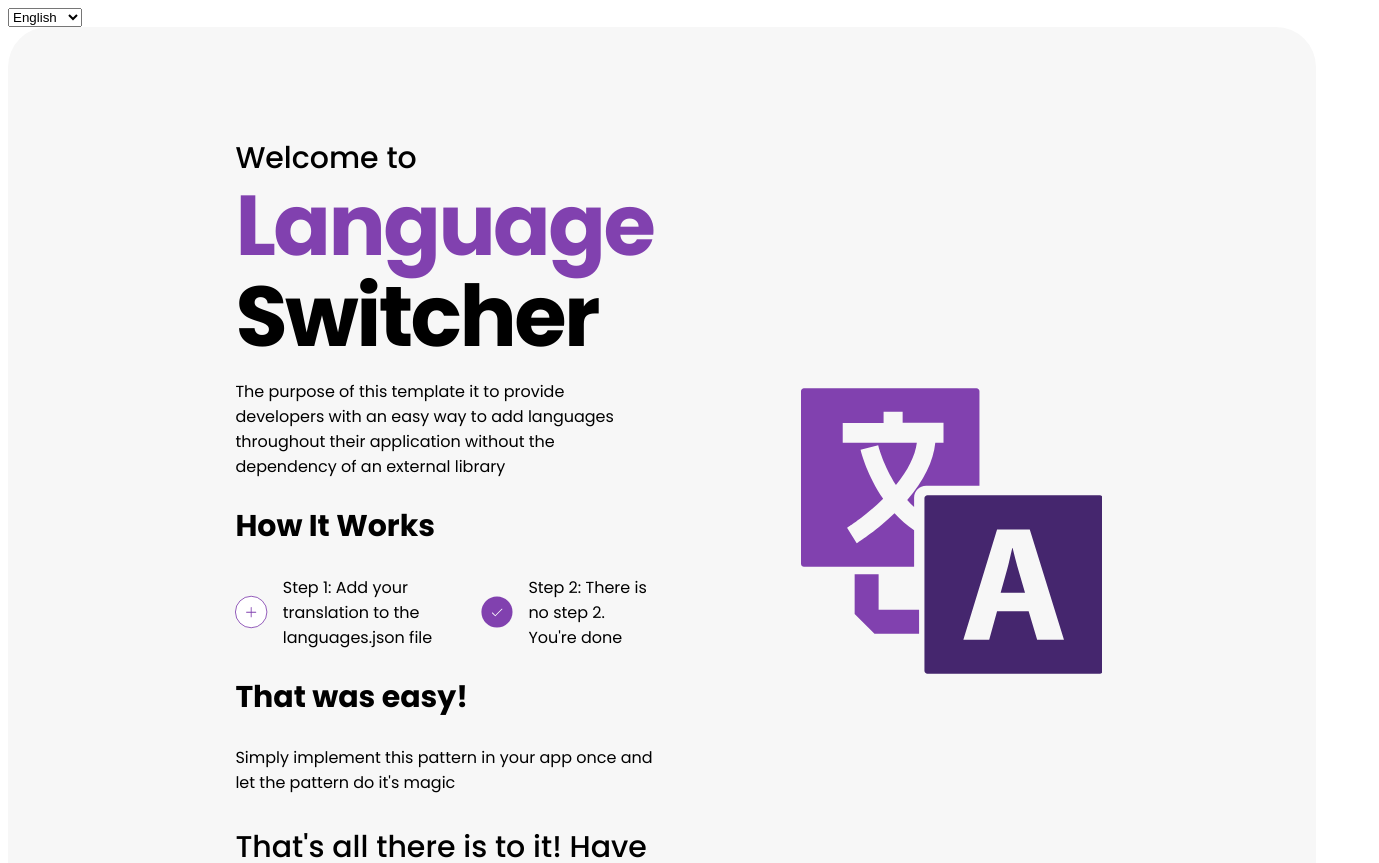
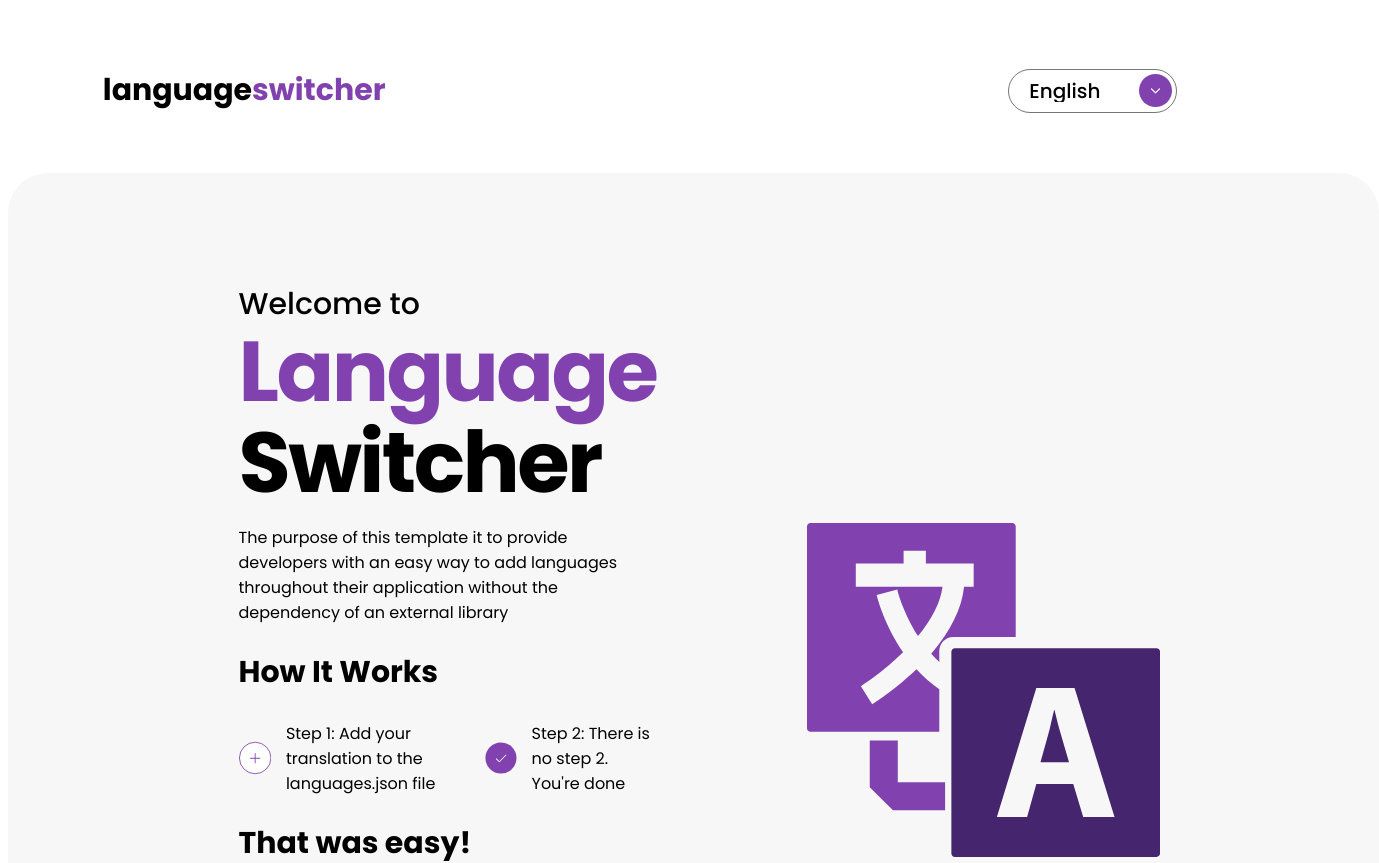
Before and after one commit to aaronkagan/language-switcher, a React (Create React App) app: page / in a window 1280 px wide. Shown: the top 863 px of the page, 1379 px wide, since content can reach past the window. Built offline with nearby package versions, Linux system fonts and the light colour scheme.

Commit message:
styling dropdown

```diff
--- a/src/Header.js
+++ b/src/Header.js
@@ -1,7 +1,16 @@
+import styled from 'styled-components';
+
 const Header = ({ languages, setActiveLanguage, activeLanguage }) => {
   const languagesArray = Object.values(languages);
+
+  const handleCustomSelectArrowClick = () => {};
+
   return (
-    <header>
+    <StyledHeader>
+      <span className="logo">
+        language<span className="purple">switcher</span>
+      </span>
+      <div className="select-container">
         <select
           value={languages[activeLanguage].language}
           onChange={(e) =>
@@ -14,8 +23,70 @@ const Header = ({ languages, setActiveLanguage, activeLanguage }) => {
             return <option key={lang.language}>{lang.language}</option>;
           })}
         </select>
-    </header>
+        <svg
+          width="33"
+          height="33"
+          viewBox="0 0 33 33"
+          fill="none"
+          xmlns="http://www.w3.org/2000/svg"
+        >
+          <rect
+            width="33"
+            height="33"
+            rx="16.5"
+            fill="#8141AF"
+          />
+          <path
+            d="M20.9937 15.3061L16.9312 19.3686C16.8746 19.4254 16.8073 19.4705 16.7333 19.5013C16.6592 19.532 16.5798 19.5479 16.4996 19.5479C16.4194 19.5479 16.34 19.532 16.2659 19.5013C16.1918 19.4705 16.1246 19.4254 16.068 19.3686L12.0055 15.3061C11.891 15.1917 11.8267 15.0364 11.8267 14.8745C11.8267 14.7126 11.891 14.5573 12.0055 14.4428C12.1199 14.3284 12.2752 14.2641 12.4371 14.2641C12.599 14.2641 12.7543 14.3284 12.8687 14.4428L16.5001 18.0742L20.1315 14.4423C20.2459 14.3279 20.4012 14.2635 20.5631 14.2635C20.725 14.2635 20.8803 14.3279 20.9947 14.4423C21.1092 14.5568 21.1735 14.7121 21.1735 14.874C21.1735 15.0359 21.1092 15.1911 20.9947 15.3056L20.9937 15.3061Z"
+            fill="white"
+          />
+        </svg>
+      </div>
+    </StyledHeader>
   );
 };
 
+const StyledHeader = styled.header`
+  display: flex;
+  justify-content: space-between;
+  max-width: 85%;
+  margin: 0 auto;
+  padding: 6rem 0;
+
+  .logo {
+    font-weight: 700;
+    font-size: 3rem;
+  }
+
+  .purple {
+    color: #8141af;
+  }
+
+  .select-container {
+    display: flex;
+    align-items: center;
+    position: relative;
+  }
+
+  select {
+    border-radius: 9999px;
+    font-size: 2rem;
+    font-family: inherit;
+    font-weight: 500;
+    padding: 1rem 3em 1rem 2rem;
+    -webkit-appearance: none;
+    -moz-appearance: none;
+    appearance: none;
+    background: transparent;
+    cursor: pointer;
+  }
+
+  .select-container svg {
+    position: absolute;
+    right: 0.5rem;
+    cursor: pointer;
+    z-index: -1;
+  }
+`;
+
 export default Header;
--- a/src/Main.js
+++ b/src/Main.js
@@ -66,6 +66,17 @@ const Main = ({ languages, activeLanguage }) => {
         <h2 className="easy">{languages[activeLanguage].easy}</h2>
         <p className="implement">{languages[activeLanguage].implement}</p>
         <h3 className="goodbye">{languages[activeLanguage].goodbye}</h3>
+        <p>
+          {languages[activeLanguage].download}{' '}
+          <span>
+            <a
+              href="../src/languages.json"
+              download
+            >
+              {languages[activeLanguage].here}
+            </a>
+          </span>
+        </p>
       </div>
       <div className="col-right">
         <svg
@@ -100,7 +111,7 @@ const Main = ({ languages, activeLanguage }) => {
 
 const StyledMain = styled.main`
   background-color: #f7f7f7;
-  width: 75%;
+  width: 80%;
   margin: 0 auto;
   padding: 9.6rem 18rem;
   border-radius: 4rem;
--- a/src/languages.json
+++ b/src/languages.json
@@ -10,7 +10,9 @@
     "step2": "Step 2: There is no step 2. You're done",
     "easy": "That was easy!",
     "implement": "Simply implement this pattern in your app once and let the pattern do it's magic",
-    "goodbye": "That's all there is to it! Have yourself a great day"
+    "goodbye": "That's all there is to it! Have yourself a great day",
+    "download": "To have a look at languages.json click",
+    "here": "here"
   },
   "fr": {
     "language": "Français",
```
Lines whose indentation alone changed are shown as unchanged.
